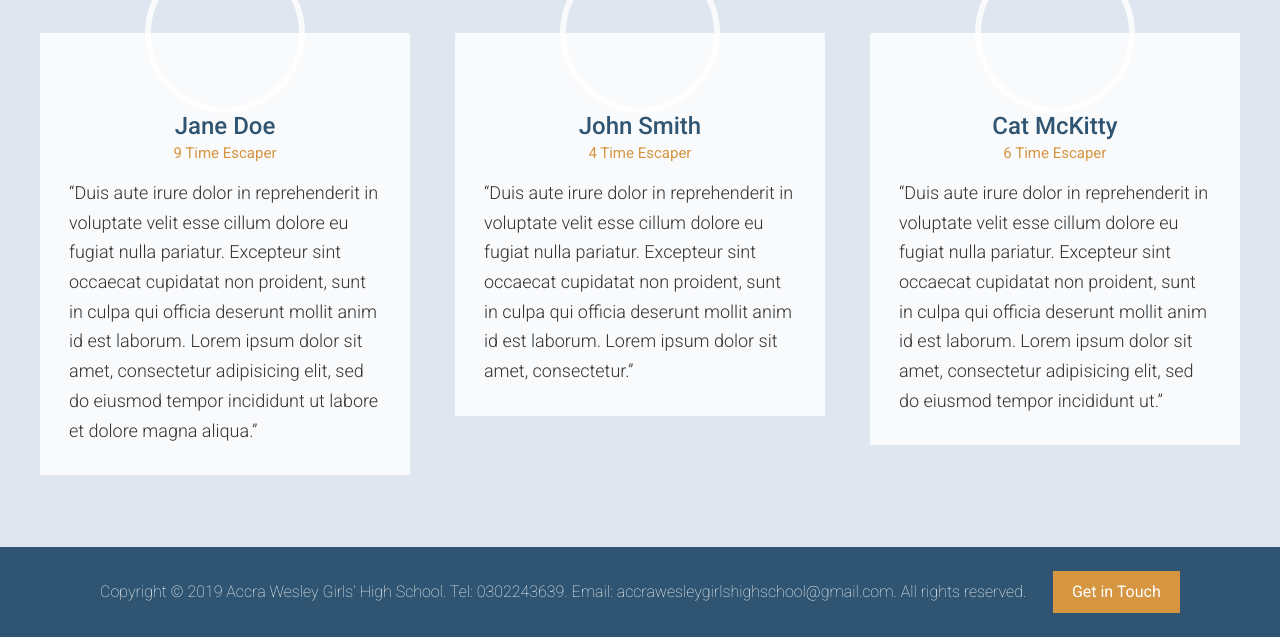
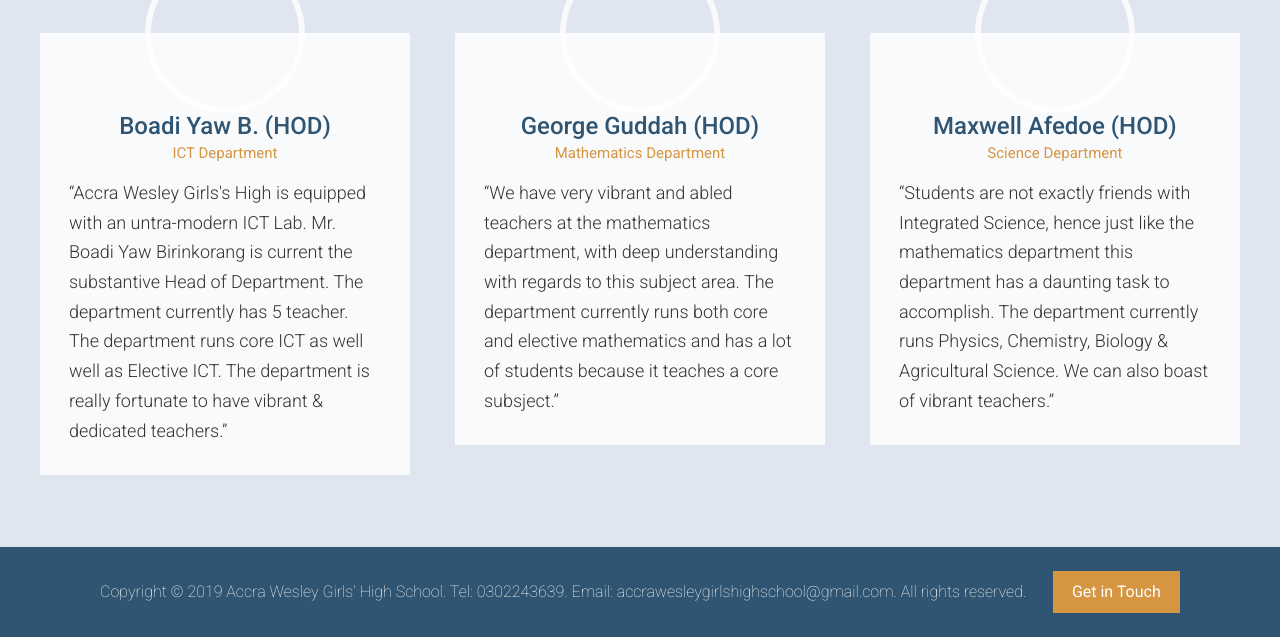
Before and after one commit to jonmens/AccraWesleyGirls, a website: page app/index.html in a window 1280 px wide. Shown: the part 3418-4055 px from the top of the page. Drawn offline with Linux system fonts and the light colour scheme; files whose address does not match are found by name.

Commit message:
Added Departments

```diff
--- a/app/index.html
+++ b/app/index.html
@@ -158,9 +158,9 @@
             <div class="testimonial__photo">
               <img class="lazyload" sizes="160px" data-srcset="assets/images/testimonial-jane.jpg 160w, assets/images/testimonial-jane-hi-dpi.jpg 320w" alt="Jane Doe">
             </div>
-            <h3 class="testimonial__title">Jane Doe</h3>
-            <h4 class="testimonial__subtitle">9 Time Escaper</h4>
-            <p>&ldquo;Duis aute irure dolor in reprehenderit in voluptate velit esse cillum dolore eu fugiat nulla pariatur. Excepteur sint occaecat cupidatat non proident, sunt in culpa qui officia deserunt mollit anim id est laborum. Lorem ipsum dolor sit amet, consectetur adipisicing elit, sed do eiusmod tempor incididunt ut labore et dolore magna aliqua.&rdquo;</p>
+            <h3 class="testimonial__title">Boadi Yaw B. (HOD)</h3>
+            <h4 class="testimonial__subtitle">ICT Department</h4>
+            <p>&ldquo;Accra Wesley Girls's High is equipped with an untra-modern ICT Lab. Mr. Boadi Yaw Birinkorang is current the substantive Head of Department. The department currently has 5 teacher. The department runs core ICT as well well as Elective ICT. The department is really fortunate to have vibrant & dedicated teachers.&rdquo;</p>
           </div>
         </div>
 
@@ -169,9 +169,9 @@
             <div class="testimonial__photo">
               <img class="lazyload" sizes="160px" data-srcset="assets/images/testimonial-john.jpg 160w, assets/images/testimonial-john-hi-dpi.jpg 320w" alt="John Smith">
             </div>
-            <h3 class="testimonial__title">John Smith</h3>
-            <h4 class="testimonial__subtitle">4 Time Escaper</h4>
-            <p>&ldquo;Duis aute irure dolor in reprehenderit in voluptate velit esse cillum dolore eu fugiat nulla pariatur. Excepteur sint occaecat cupidatat non proident, sunt in culpa qui officia deserunt mollit anim id est laborum. Lorem ipsum dolor sit amet, consectetur.&rdquo;</p>
+            <h3 class="testimonial__title">George Guddah (HOD)</h3>
+            <h4 class="testimonial__subtitle">Mathematics Department</h4>
+            <p>&ldquo;We have very vibrant and abled teachers at the mathematics department, with deep understanding with regards to  this subject area. The department currently runs both core and elective mathematics and has a lot of students because it teaches a core subsject.&rdquo;</p>
           </div>
         </div>
 
@@ -180,9 +180,9 @@
             <div class="testimonial__photo">
               <img class="lazyload" sizes="160px" data-srcset="assets/images/testimonial-cat.jpg 160w, assets/images/testimonial-cat-hi-dpi.jpg 320w" alt="Cat McKitty">
             </div>
-            <h3 class="testimonial__title">Cat McKitty</h3>
-            <h4 class="testimonial__subtitle">6 Time Escaper</h4>
-            <p>&ldquo;Duis aute irure dolor in reprehenderit in voluptate velit esse cillum dolore eu fugiat nulla pariatur. Excepteur sint occaecat cupidatat non proident, sunt in culpa qui officia deserunt mollit anim id est laborum. Lorem ipsum dolor sit amet, consectetur adipisicing elit, sed do eiusmod tempor incididunt ut.&rdquo;</p>
+            <h3 class="testimonial__title">Maxwell Afedoe (HOD)</h3>
+            <h4 class="testimonial__subtitle">Science Department</h4>
+            <p>&ldquo;Students are not exactly friends with Integrated Science, hence just like the mathematics department this department has a daunting task to accomplish. The department currently runs Physics, Chemistry, Biology & Agricultural Science. We can also boast of vibrant teachers.&rdquo;</p>
           </div>
         </div>
       </div>
```
Also changed, not shown: docs/index.html (+9 -9 lines).
